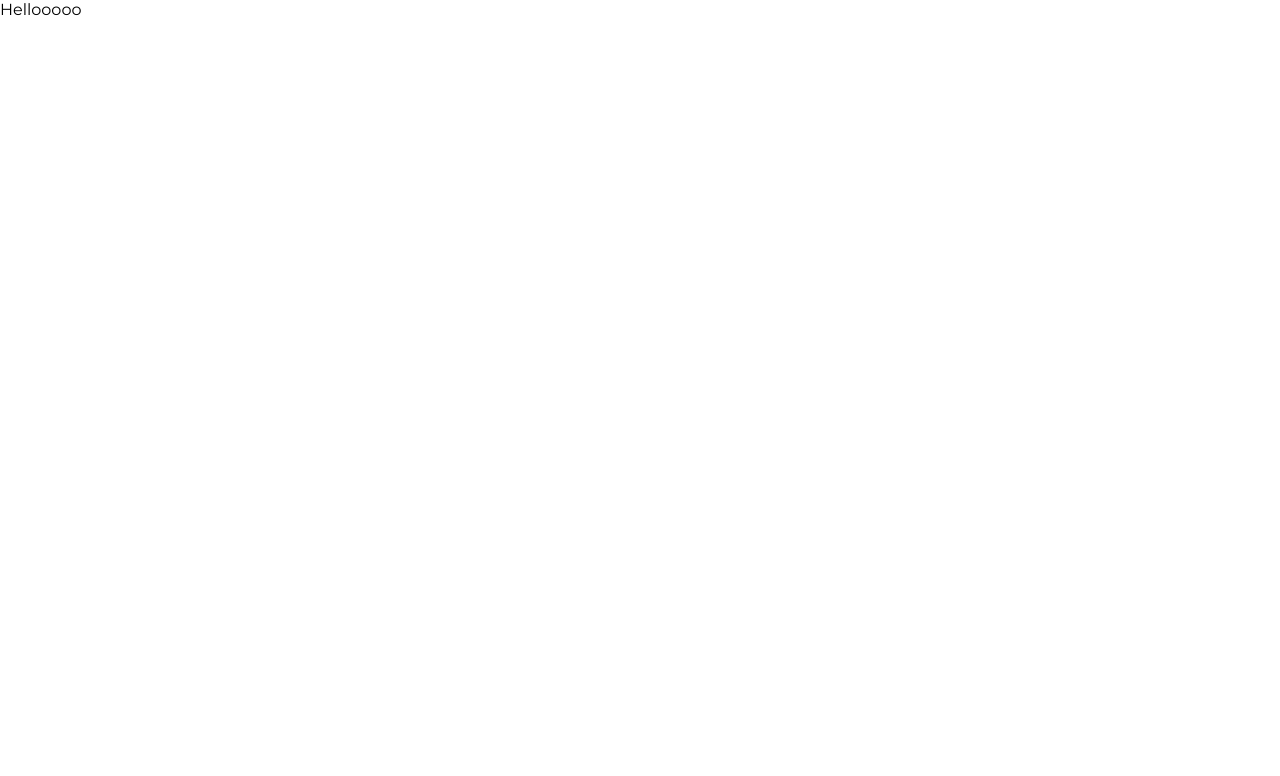
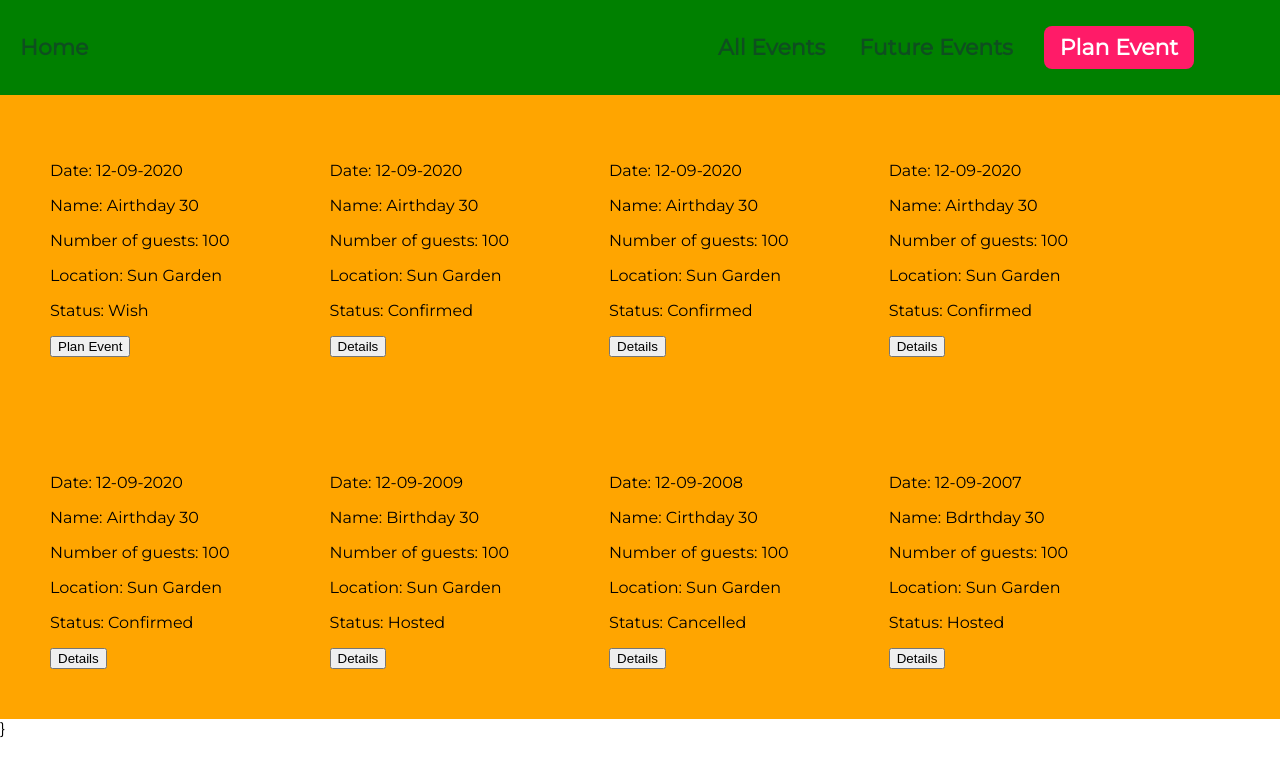
Before and after one commit to kittyrad/eventPlanner, a React (Create React App) app: page /events in a window 1280 px wide. Shown: the top 776 px of the page. Built offline with nearby package versions, Linux system fonts and the light colour scheme.

Commit message:
#further progress and restructuring

```diff
--- /dev/null
+++ b/src/components/allEvents/AllEvents.css
@@ -0,0 +1,9 @@
+.main-section__events {
+    background-color: orange;
+    height: 100%;
+}
+
+.main-section__event {
+    display: inline-block;
+    padding: 50px;
+}
--- /dev/null
+++ b/src/components/allEvents/AllEvents.js
@@ -0,0 +1,63 @@
+import React from 'react';
+import Navigation from "../navigation/Navigation";
+import "./AllEvents.css";
+
+const events = [
+    {"id":1, "name":"Birthday 30", "nrGuests":100, "date":"12-09-2009", "location":"Sun Garden", "status":"Hosted"},
+    {"id":2, "name":"Airthday 30", "nrGuests":100, "date":"12-09-2020", "location":"Sun Garden", "status":"Wish"},
+    {"id":3, "name":"Airthday 30", "nrGuests":100, "date":"12-09-2020", "location":"Sun Garden", "status":"Confirmed"},
+    {"id":3, "name":"Airthday 30", "nrGuests":100, "date":"12-09-2020", "location":"Sun Garden", "status":"Confirmed"},
+    {"id":3, "name":"Airthday 30", "nrGuests":100, "date":"12-09-2020", "location":"Sun Garden", "status":"Confirmed"},
+    {"id":3, "name":"Airthday 30", "nrGuests":100, "date":"12-09-2020", "location":"Sun Garden", "status":"Confirmed"},
+    {"id":4, "name":"Cirthday 30", "nrGuests":100, "date":"12-09-2008", "location":"Sun Garden", "status":"Cancelled"},
+    {"id":5, "name":"Bdrthday 30", "nrGuests":100, "date":"12-09-2007", "location":"Sun Garden", "status":"Hosted"}
+];
+
+class AllEvents extends React.Component {
+
+    render() {
+        events.sort(function(a, b) {
+            var dateA = a.date;
+            var dateB = b.date;
+            if (dateB < dateA) {
+                return -1;
+            }
+            if (dateB > dateA) {
+                return 1;
+            }
+            return 0;
+        });
+
+        const content = events.map((event) => <EventDetails event={event}/>);
+        return (
+            <div>
+                <Navigation/>
+                <div class="main-section__events">
+                {content}
+                </div>
+            }
+            </div>
+        )
+    }
+}
+
+const EventDetails = (props) => (
+    <div class="main-section__event"key={props.event.id}>
+        <p>Date: {props.event.date}</p>
+        <p>Name: {props.event.name}</p>
+        <p>Number of guests: {props.event.nrGuests}</p>
+        <p>Location: {props.event.location}</p>
+        <p>Status: {props.event.status}</p>
+        <PlanEvent event={props.event}></PlanEvent>
+    </div>
+);
+
+function PlanEvent(props) {
+    if(props.event.status === 'Wish') {
+        return <button>Plan Event</button>
+    } else {
+        return <button>Details</button>
+    }
+}
+
+export default AllEvents;
--- a/src/components/event/MyEvents.js
+++ /dev/null
@@ -1,14 +0,0 @@
-import React from 'react';
-
-class MyEvents extends React.Component {
-
-    render() {
-        return (
-            <div>
-                Hellooooo
-            </div>
-        )
-    }
-}
-
-export default MyEvents;
--- a/src/components/navigation/Navigation.js
+++ b/src/components/navigation/Navigation.js
@@ -14,17 +14,17 @@ class Navigation extends React.Component {
         return (
             <header class="main-header">
                 <div>
-                    <a href="events" class="main-header__brand">My Events</a>
+                    <a href="/" class="main-header__brand">Home</a>
                 </div><nav class="main-nav">
                     <ul class="main-nav__items">
                         <li class="main-nav__item">
-                            <a href="past/index.html">Past Events</a>
+                            <a href="events">All Events</a>
                         </li>
                         <li class="main-nav__item">
-                            <a href="wish/index.html">Wish Events</a>
+                            <a href="events">Future Events</a>
                         </li>
                         <li class="main-nav__item main-nav__item--cta">
-                            <a href="interest/index.html">Plan Event</a>
+                            <a href="events">Plan Event</a>
                         </li>
                     </ul>
                 </nav>
--- a/src/index.js
+++ b/src/index.js
@@ -3,12 +3,12 @@ import ReactDOM from 'react-dom';
 import './index.css';
 import App from './App';
 import { BrowserRouter as Router, Route, Link } from "react-router-dom";
-import MyEvents from  './components/event/MyEvents';
+import AllEvents from './components/allEvents/AllEvents';
 
 ReactDOM.render(
     <Router>
         <div>
             <Route exact path="/" component={App}/>
-            <Route path="/events" component={MyEvents}/>
+            <Route path="/events" component={AllEvents}/>
         </div>
     </Router>, document.getElementById('root'));
```
